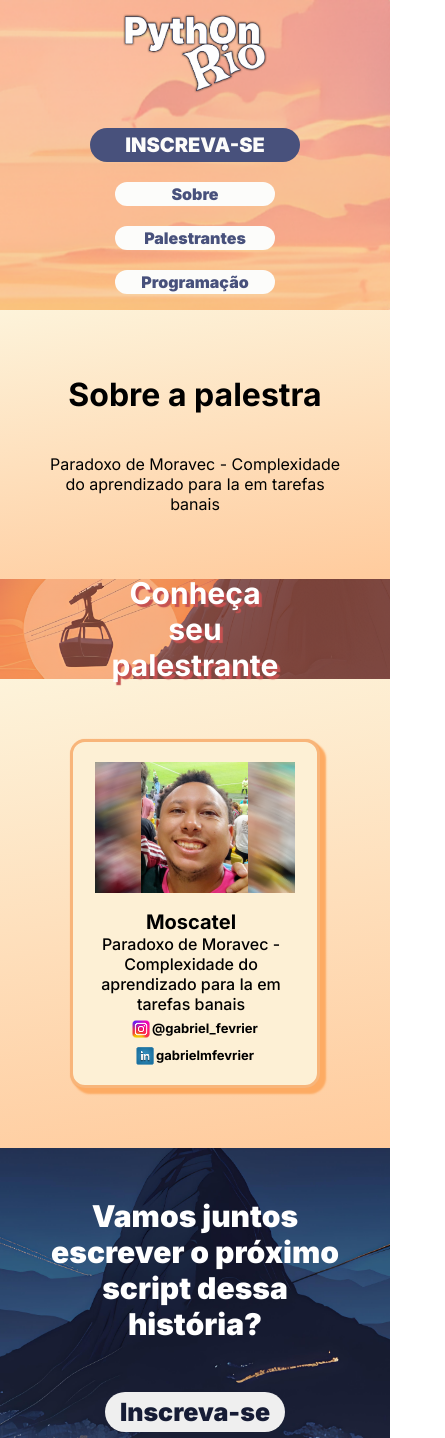
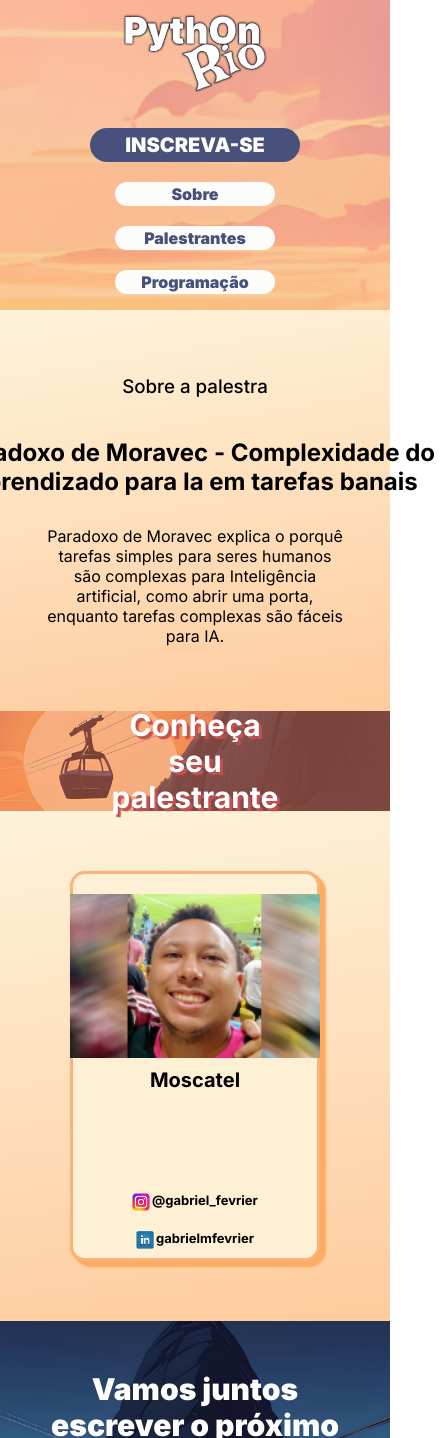
Before and after one commit to thiagodemedeiros/Site-PythonRio, a React (Vite) app: page /sobrepalestrante/1 in a window 390 px wide. Shown: the top 1438 px of the page, 445 px wide, since content can reach past the window. Built offline with nearby package versions, Linux system fonts and the light colour scheme.

Commit message:
Alteração no card do sobrepalestrantes e na própria pagina também

```diff
--- a/src/components/CardPalestranteSobre.css
+++ b/src/components/CardPalestranteSobre.css
@@ -1,6 +1,6 @@
-.CardPalestrante-section {
+.CardPalestranteSobre-section {
     padding: 20px 0px;
-    width: 485px;
+    width: 355px;
 
     display: flex;
     flex-direction: column;
@@ -21,49 +21,49 @@
     }
 }
 
-.CardPalestrante-texto-foto {
+.CardPalestranteSobre-texto-foto {
     display: flex;
-    flex-direction: row;
-    align-items: start;
+    flex-direction: column-reverse;
+    align-items: center;
     justify-content: space-between;
 
-    width: 420px;
+    width: auto;
     /* border: #ffff solid 3px; */
 }
 
-.CardPalestrante-texto-foto img {
-    width: 200px;
+.CardPalestranteSobre-texto-foto img {
+    width: 250px;
 }
 
-.CardPalestrante-texto-foto-texto {
+.CardPalestranteSobre-texto-foto-texto {
     display: flex;
     flex-direction: column;
     align-items: start;
     justify-content: space-between;
 
-    height: 95px;
-    margin-top: 7px;
+    /* height: 95px; */
+    margin: 0px 0px 15px 0px;
 }
 
-.CardPalestrante-texto-foto-texto h4 {
+.CardPalestranteSobre-texto-foto-texto h4 {
     width: auto;
     font-size: 20px;
     font-weight: 700;
 }
 
-.CardPalestrante-texto-foto-texto p {
+.CardPalestranteSobre-texto-foto-texto p {
     width: 192px;
     font-size: 16px;
     font-weight: 500;
 }
 
-.CardPalestrante-redes {
+.CardPalestranteSobre-redes {
     display: flex;
     flex-direction: row;
     align-items: center;
     justify-content: space-between;
 
-    width: 300px;
+    gap: 20px;
 
     & a {
         text-decoration: none;
@@ -71,11 +71,11 @@
     }
 }
 
-.CardPalestrante-redes img{
+.CardPalestranteSobre-redes img{
     width: 18px;
 }
 
-.CardPalestrante-redes-div {
+.CardPalestranteSobre-redes-div {
     display: flex;
     flex-direction: row;
     align-items: center;
@@ -84,25 +84,25 @@
     gap: 2px;
 }
 
-.CardPalestrante-redes-div h4{
+.CardPalestranteSobre-redes-div h4{
     font-size: 13px;
     font-weight: 700;
     margin-top: -3px;
 }
 
 @media (max-width: 600px) {
-    .CardPalestrante-section {
+    .CardPalestranteSobre-section {
         padding: 20px 0px;
         width: 250px;
     }
 
-    .CardPalestrante-texto-foto {
+    .CardPalestranteSobre-texto-foto {
         flex-direction: column;
         gap: 10px;
         width: auto;
     }
 
-    .CardPalestrante-texto-foto-texto {
+    .CardPalestranteSobre-texto-foto-texto {
         justify-content: space-between;
         align-items: center;
         text-align: center;
@@ -110,7 +110,7 @@
         height: 90px;
     }
 
-    .CardPalestrante-redes {
+    .CardPalestranteSobre-redes {
         flex-direction: column;
 
         width: auto;
--- a/src/components/CardPalestranteSobre.jsx
+++ b/src/components/CardPalestranteSobre.jsx
@@ -4,24 +4,24 @@
 import Github from './assets/github.png'
 import './CardPalestranteSobre.css'
 
-export default function CardPalestrante ({nome,tema_palestra,foto_palestrante = FotoPalestrante,
+export default function CardPalestranteSobre ({nome,tema_palestra,foto_palestrante = FotoPalestrante,
                                             instagram,instagram_arroba,
                                             linkedin,linkedin_arroba,
                                             github,github_arroba}) {
     return (
-        <div className='CardPalestrante-section'>
-            <div className='CardPalestrante-texto-foto'>
+        <div className='CardPalestranteSobre-section'>
+            <div className='CardPalestranteSobre-texto-foto'>
                 <img src={foto_palestrante} alt="foto palestrante" />
-                <div className='CardPalestrante-texto-foto-texto'>
+                <div className='CardPalestranteSobre-texto-foto-texto'>
                     <h4>{nome}</h4>
-                    <p>{tema_palestra}</p>
+                    {/* <p>{tema_palestra}</p> */}
                 </div>
             </div>
 
-            <div className='CardPalestrante-redes'>
+            <div className='CardPalestranteSobre-redes'>
                 {instagram && (
                     <a href={instagram}>
-                        <div className='CardPalestrante-redes-div'>
+                        <div className='CardPalestranteSobre-redes-div'>
                             <img src={Instagram} alt="Instagram logo" />
                             <h4>{instagram_arroba}</h4>
                         </div>
@@ -30,7 +30,7 @@
 
                 {linkedin && (
                     <a href={linkedin}>
-                    <div className='CardPalestrante-redes-div'>
+                    <div className='CardPalestranteSobre-redes-div'>
                         <img src={LinkdIn} alt="LinkdIn logo" />
                         <h4>{linkedin_arroba}</h4>
                     </div>
@@ -39,7 +39,7 @@
 
                 {github && (
                     <a href={github}>
-                    <div className='CardPalestrante-redes-div'>
+                    <div className='CardPalestranteSobre-redes-div'>
                         <img src={Github} alt="LinkdIn logo" />
                         <h4>{github_arroba}</h4>
                     </div>
--- a/src/pages/SobrePalestrante.css
+++ b/src/pages/SobrePalestrante.css
@@ -8,6 +8,16 @@
     gap: 40px;
 
     background: linear-gradient(171deg,rgba(253, 243, 218, 1) 0%, rgba(255, 203, 157, 1) 100%);
+
+    & h2 {
+        width: 500px;
+        text-align: center;
+        margin-bottom: -10px;
+    }
+
+    & h3 {
+        font-weight: 500;
+    }
 }
 
 .SobrePalestrantes-secao1-p {
--- a/src/pages/SobrePalestrante.jsx
+++ b/src/pages/SobrePalestrante.jsx
@@ -10,6 +10,7 @@
     id: 1,
     nome: "Moscatel",
     palestra: "Paradoxo de Moravec - Complexidade do aprendizado para Ia em tarefas banais",
+    palestra_descricao: 'Paradoxo de Moravec explica o porquê tarefas simples para seres humanos são complexas para Inteligência artificial, como abrir uma porta, enquanto tarefas complexas são fáceis para IA.',
     foto: foto_moscatel,
     instagram_link: "https://www.instagram.com/gabriel_fevrier/",
     instagram_arroba: "@gabriel_fevrier",
@@ -22,6 +23,7 @@
     id: 2,
     nome: "Erika",
     palestra: "Construindo um RAG Local com Python e Ollama",
+    palestra_descricao: 'Um projeto prático e acessível para usar IA generativa com seus próprios dados, direto no seu computador.',
     foto: foto_erika,
     instagram_link: "",
     instagram_arroba: "",
@@ -34,6 +36,7 @@
     id: 3,
     nome: "Claudio",
     palestra: "Usando Scrapy para obter dados públicos de maneira estruturada",
+    palestra_descricao: 'Mostrar o uso do framework Scrapy para fazer web scraping de órgãos públicos brasileiros (essa é minha experência, mas pode ser usado em qualuer site), incluindo medidas de evitar bloqueios (resolvedor de captcha, Proxyrotation, user agent rotation) e de processamento de dados.',
     foto: foto_claudio,
     instagram_link: "",
     instagram_arroba: "",
@@ -59,8 +62,9 @@
     return (
         <div>
             <div className="SobrePalestrantes-secao1">
-                <h1>Sobre a palestra</h1>
-                <p className="SobrePalestrantes-secao1-p">{speaker.palestra}</p>
+                <h3>Sobre a palestra</h3>
+                <h2>{speaker.palestra}</h2>
+                <p className="SobrePalestrantes-secao1-p">{speaker.palestra_descricao}</p>
             </div>
 
             <div className="SobrePalestrantes-secao2">
```
